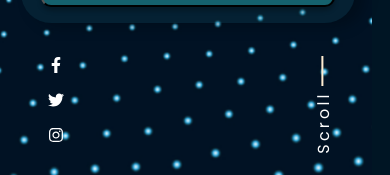
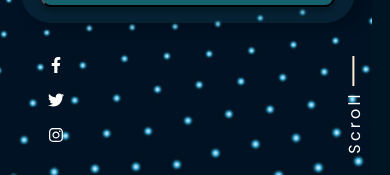
Before and after one commit to sarazaToussaint/Nassaty, a React (Create React App) app: page /Contact in a window 390 px wide. Shown: the part 1071-1246 px from the top of the page. Built offline with nearby package versions, Linux system fonts and the light colour scheme.

Commit message:
Make some change on the contact page mobile v

```diff
--- a/src/component/Contact.module.css
+++ b/src/component/Contact.module.css
@@ -185,6 +185,9 @@ footer {
     justify-content: space-between;
     align-items: center;
     margin-top: 2rem;
-    padding: 0 -30rem;
+  }
+
+  .scroll {
+    margin-right: -13px;
   }
 }
```
